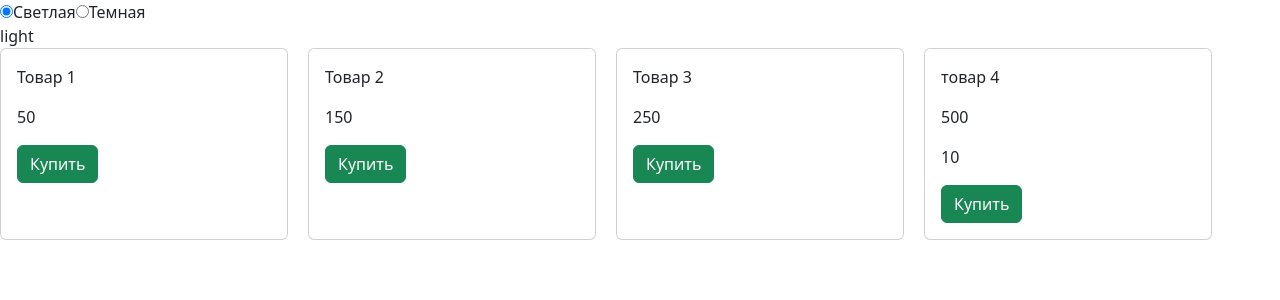
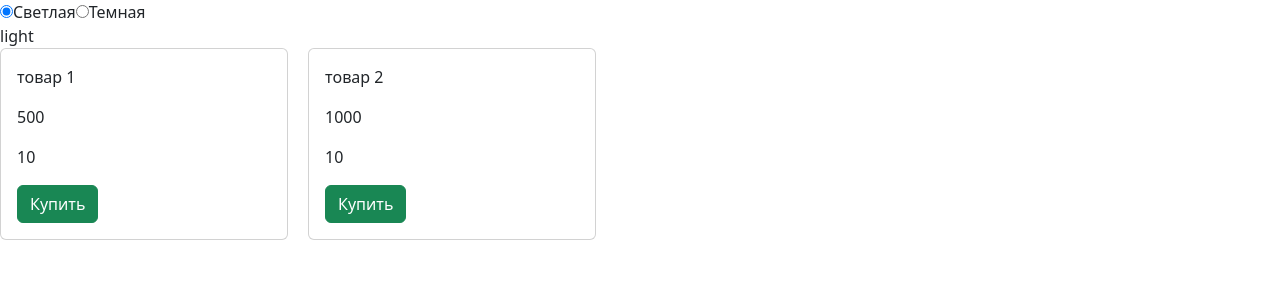
Before and after one commit to demon166/react-2024-nngu-group-1, a React (Vite) app: page / in a window 1280 px wide. Shown: the top 300 px of the page. Built offline with nearby package versions, Linux system fonts and the light colour scheme; data requests are answered from the project's data file.

Commit message:
До использования react-query

```diff
--- /dev/null
+++ b/db.json
@@ -0,0 +1,20 @@
+{
+  "products": [
+    {
+      "id": 1,
+      "name": "товар 1",
+      "price": 500,
+      "discount": {
+        "type": "percent",
+        "value": 10
+      }
+    },
+    { "id": 2,
+      "name": "товар 2",
+      "price": 1000,
+      "discount": {
+        "type": "percent",
+        "value": 10
+      } }
+  ]
+}
--- a/package.json
+++ b/package.json
@@ -8,10 +8,14 @@
     "build": "tsc && vite build",
     "lint": "eslint . --ext ts,tsx --report-unused-disable-directives --max-warnings 0",
     "lint:fix": "eslint . --ext ts,tsx --report-unused-disable-directives --max-warnings 0 --fix",
-    "preview": "vite preview"
+    "preview": "vite preview",
+    "json:server": "npx json-server db.json"
   },
   "dependencies": {
+    "@tanstack/react-query": "^5.40.1",
+    "axios": "^1.7.2",
     "immer": "^10.1.1",
+    "json-server": "^1.0.0-beta.1",
     "react": "^18.2.0",
     "react-dom": "^18.2.0",
     "use-immer": "^0.9.0"
--- /dev/null
+++ b/src/app/api/index.ts
@@ -0,0 +1,5 @@
+import axios from "axios";
+
+export const api = axios.create({
+  baseURL: "http://localhost:3000",
+});
--- a/src/components/ProductList/ProductList.tsx
+++ b/src/components/ProductList/ProductList.tsx
@@ -1,34 +1,39 @@
-import { FC } from "react";
+import { FC, useEffect, useState } from "react";
 import { ProductItem } from "@/types";
 import { Product, Row } from "@/components";
+import { api } from "@/app/api";
 
 const ProductList: FC = () => {
-  const products: ProductItem[] = [
-    {
-      id: 1,
-      name: "Товар 1",
-      price: 50,
-    },
-    {
-      id: 2,
-      name: "Товар 2",
-      price: 150,
-    },
-    {
-      id: 3,
-      name: "Товар 3",
-      price: 250,
-    },
-    {
-      id: 4,
-      name: "товар 4",
-      price: 500,
-      discount: {
-        type: "percent",
-        value: 10,
-      },
-    },
-  ];
+  const [products, setProduct] = useState<ProductItem[]>([]);
+  const [isLoading, setIsLoading] = useState(false);
+  const [isError, setIsError] = useState(false);
+  const [error, setError] = useState("");
+
+  const getProduct = async () => {
+    setIsLoading(true);
+    try {
+      const { data } = await api.get("/products");
+      setProduct(data);
+    } catch (e) {
+      console.error(e);
+      setError(e as string);
+      setIsError(true);
+    }
+    setIsLoading(false);
+  };
+
+  useEffect(() => {
+    getProduct();
+  }, []);
+
+  if (isLoading) {
+    return <h1>Загрузка</h1>;
+  }
+
+  if (isError) {
+    return <h1>Ошибка.... {error}</h1>;
+  }
+
   return (
     <div>
       <Row direction="row">
--- a/src/main.tsx
+++ b/src/main.tsx
@@ -2,9 +2,13 @@ import React from "react";
 import ReactDOM from "react-dom/client";
 import App from "./App";
 import { CounterProvider, CartProvider, ThemeProvider } from "@/context";
+import { QueryClient, QueryClientProvider } from "@tanstack/react-query";
+
+const queryClient = new QueryClient();
 
 ReactDOM.createRoot(document.getElementById("root")!).render(
   <React.StrictMode>
+    <QueryClientProvider client={queryClient}>
       <CartProvider>
         <CounterProvider>
           <ThemeProvider>
@@ -12,5 +16,6 @@ ReactDOM.createRoot(document.getElementById("root")!).render(
           </ThemeProvider>
         </CounterProvider>
       </CartProvider>
+    </QueryClientProvider>
   </React.StrictMode>,
 );
```
Also changed, not shown: 1 other file (tests, documents, lock files or other folders). Lines whose indentation alone changed are shown as unchanged.
